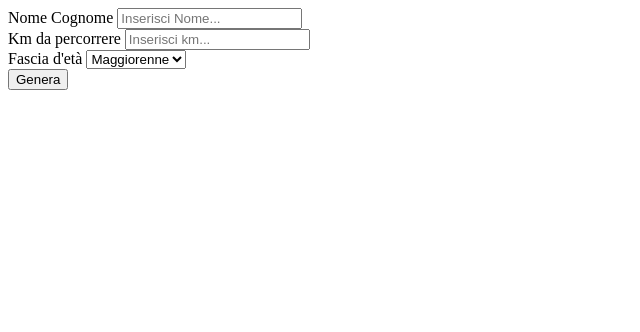
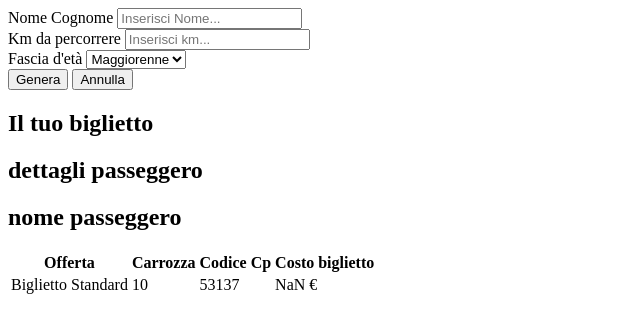
Before and after one commit to VincenzoFerraro0/js-biglietto-treno-form, a plain HTML site: page index.html in a window 1280 px wide. Both pictures are taken after a click on the button "Genera". Shown: the whole page, without its empty margins (0-640 px from the left). Drawn offline with Linux system fonts and the light colour scheme.

Commit message:
add: js logic base

```diff
--- a/index.html
+++ b/index.html
@@ -39,9 +39,47 @@
                     </select>
                 </div>
             </div>
-            <button id="bottone" type="button">Genera</button>
+            <div class="row">
+                <button class="btn" id="bottone" type="button" name="bottone">Genera</button>
+                <button class="btn" id="annulla" type="button" name="annulla">Annulla</button>
+            </div>
+
         </div>
     </div>
+    <section class="biglietto">
+        <h2 class="title">Il tuo biglietto</h2>
+        <div id="biglietto" class="hidden">
+            <h2>dettagli passeggero</h2>
+            <div class="dai">
+                <div class="nome">
+                    <h2>nome passeggero <span id="eta"></span></h2>
+                    <h3 id="nome-passeggero"></h3>
+                </div>
+                <div class="offerta">
+                    <table>
+                        <thead>
+                            <tr>
+                                <th>Offerta</th>
+                                <th>Carrozza</th>
+                                <th>Codice Cp</th>
+                                <th>Costo biglietto</th>
+                            </tr>
+                        </thead>
+                        <tbody>
+                            <tr>
+                                <td><span id="offerta-applicata"></span></td>
+                                <td><span id="carrozza"></span></td>
+                                <td><span id="codice-cp"></span></td>
+                                <td><span id="costo"></span></td>
+                            </tr>
+                        </tbody>
+                    </table>
+                </div>
+            </div>
+
+        </div>
+
+    </section>
 
     <script src="./main.js"></script>
 </body>
--- a/main.js
+++ b/main.js
@@ -2,12 +2,35 @@ const btn = document.querySelector('#bottone')
 const prezzo = 0.21
 
 btn.addEventListener('click', function() {
+
+    //Dichiaro le variabili selezionado i vari elementi in html
     const nome = document.querySelector('#nome').value
     const eta = document.querySelector('#fascia-eta').value
     const km = parseInt(document.querySelector('#km').value)
 
     console.log (nome, eta, km);
 
+    const nomePasseggero = document.querySelector('#nome-passeggero')
+    const offertaAplicata = document.querySelector('#offerta-applicata')
+    const carrozza = document.querySelector('#carrozza')
+    const codiceCp = document.querySelector('#codice-cp')
+    const costo = document.querySelector('#costo')
 
+    nomePasseggero.innerHTML = nome
 
+    //Elaboro il prezzo del biglietto a seconda della fascia d'età
+    if(eta == 'minorenne'){
+        offertaAplicata.innerHTML = 'Biglietto Ridotto'
+        costo.innerHTML = `${((prezzo * km) * 0.80).toFixed(2)} €`
+    }else if (eta == 'over65') {
+        offertaAplicata.innerHTML = 'Biglietto Ridotto Over 65'
+        costo.innerHTML = `${((prezzo * km) * 0.60).toFixed(2)} €`
+    }else {
+        offertaAplicata.innerHTML = 'Biglietto Standard'
+        costo.innerHTML = `${(prezzo * km).toFixed(2)} €`
+
+    }
+
+    carrozza.innerHTML = Math.floor(Math.random() * 10) + 1;
+    codiceCp.innerHTML = Math.floor(Math.random() * 99999) + 1;
 })
```
